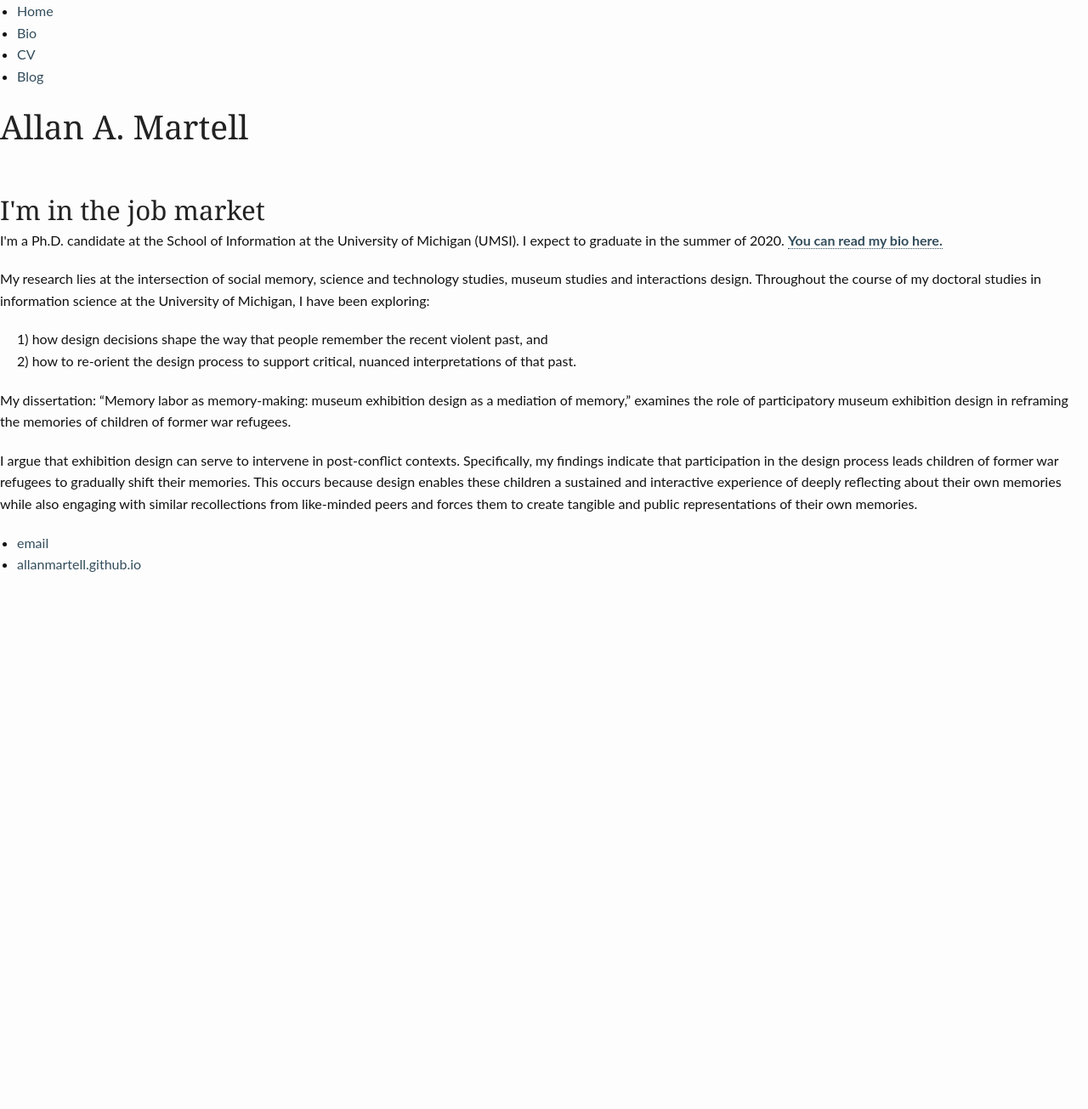
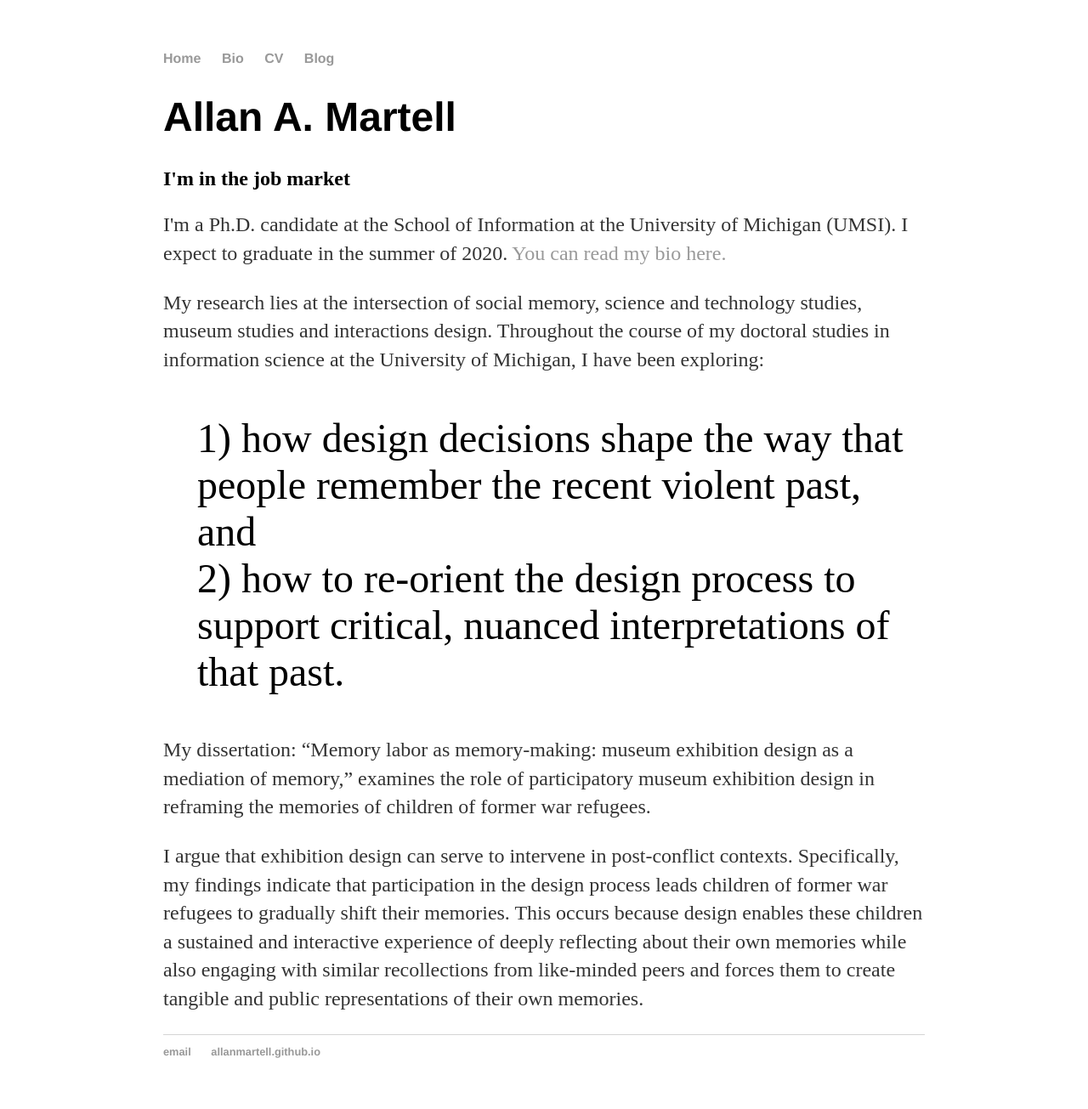
Before and after one commit to allanmartell/allanmartell.github.io, a Jekyll site: the page built from index.html, in a window 1280 px wide. Shown: the whole page at 85% size. Built offline with Jekyll 4.4.1, drawn with Linux system fonts in a browser that asks for light colours; before the commit the page ends 900 px from its top, so only the background shows below that.

Commit message:
back to my own styling

```diff
--- a/_layouts/default.html
+++ b/_layouts/default.html
@@ -3,7 +3,7 @@
 		<head>
 			<title>{{ page.title }}</title>
 			<!-- link to main stylesheet -->
-			<link rel="stylesheet" type="text/css" href="/css/feeling-responsive.css">
+			<link rel="stylesheet" type="text/css" href="/css/main.css">
 		</head>
 		<body>
 			<nav>
```
